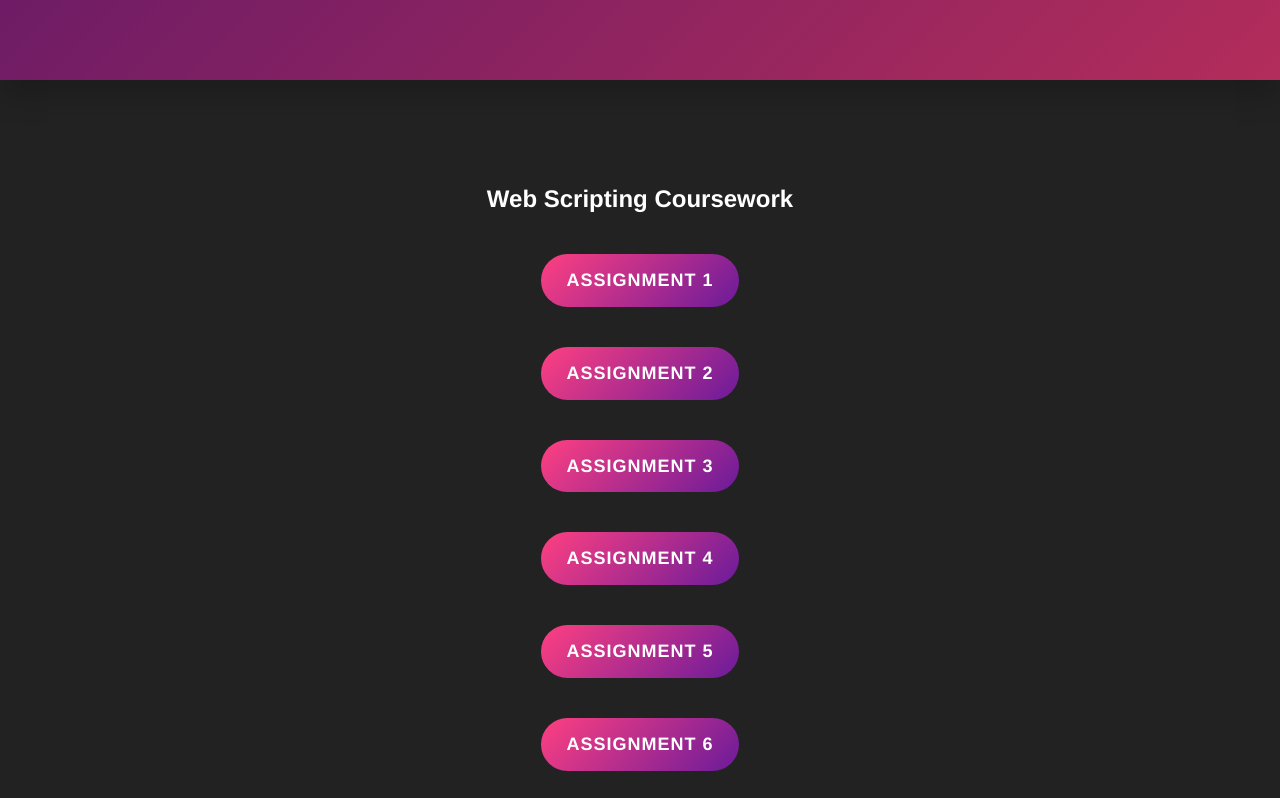
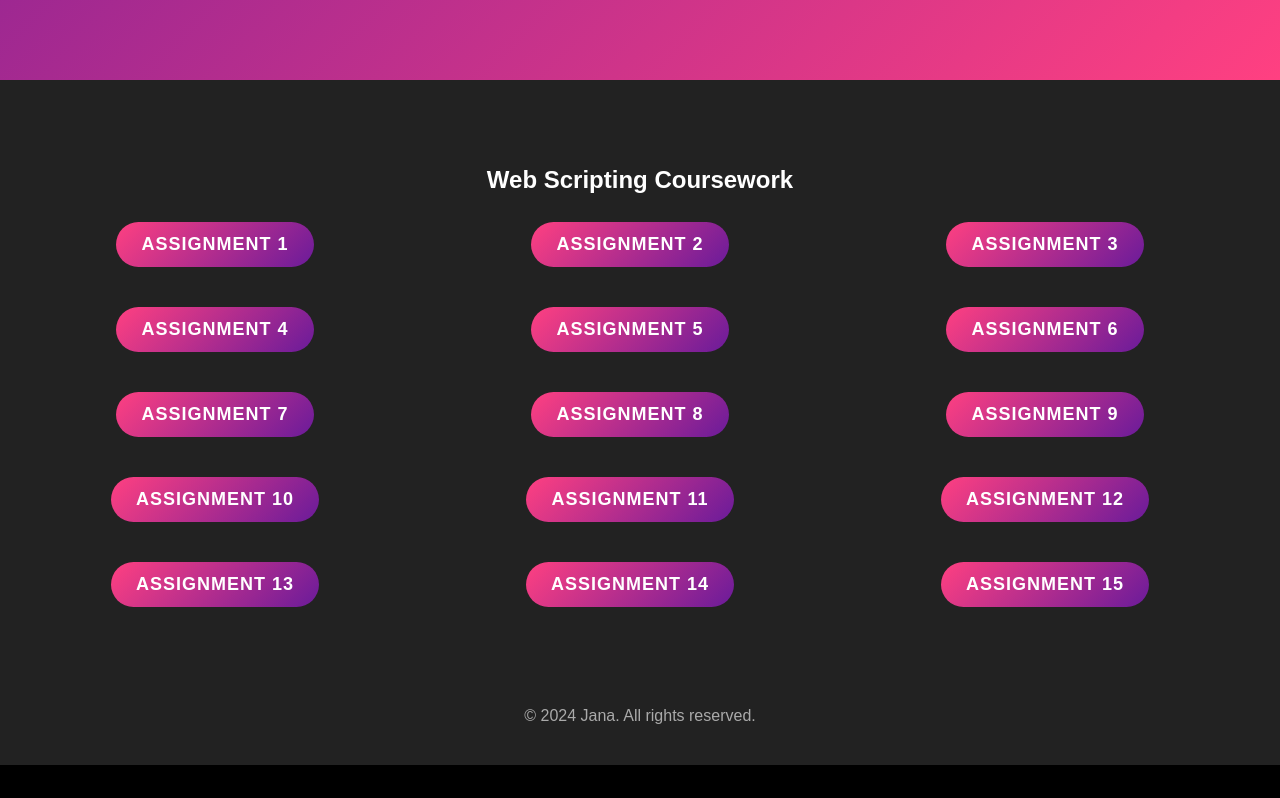
Before and after one commit to janashyti/my-portfolio, a plain HTML site: page programmer.html in a window 1280 px wide. Shown: the part 720-1518 px from the top of the page. After the commit the page ends 1485 px from the top, so only its background shows below. Drawn offline with Linux system fonts and the light colour scheme.

Commit message:
programmer buttons

```diff
--- a/index.css
+++ b/index.css
@@ -454,3 +454,141 @@ footer {
 .project-info .btn:hover {
     background-color: #8e44ad;
 }
+
+
+
+
+
+/* programmer */
+
+
+/* List of assignments */
+.assignments-list {
+    list-style: none;
+    padding: 0;
+    margin: 0;
+    display: flex;
+    flex-direction: column;
+    gap: 20px;
+}
+
+.assignments-list li {
+    width: 100%;
+    max-width: 320px;  /* Limit button width */
+    display: flex;
+    justify-content: center;
+}
+
+/* Stylish buttons for the links */
+.btn {
+    text-decoration: none;
+    color: #fff;
+    background: linear-gradient(135deg, #ff4081, #6a1b9a);  /* Gradient background */
+    padding: 18px 35px;
+    border-radius: 50px;
+    font-weight: 600;
+    font-size: 1.1rem;
+    text-transform: uppercase;
+    letter-spacing: 1px;
+    display: inline-block;
+    text-align: center;
+    position: relative;
+    overflow: hidden;
+    transition: all 0.4s ease;
+    z-index: 1; /* Ensure text stays above background overlay */
+}
+
+/* Create a background overlay effect */
+.btn::before {
+    content: '';
+    position: absolute;
+    top: 0;
+    left: 0;
+    width: 100%;
+    height: 100%;
+    background-color: rgba(0, 0, 0, 0); /* No overlay initially */
+    transition: all 0.4s ease;
+    z-index: -1; /* Keep behind the text */
+}
+
+/* Hover effects - darken background */
+.btn:hover::before {
+    background-color: rgba(0, 0, 0, 0.3); /* Darken the background when hovered */
+}
+
+/* Hover effects - purple text */
+.btn:hover {
+    color: #c992ec; /* Text color becomes purple */
+    box-shadow: 0 0 20px rgba(191, 133, 227, 0.7); /* Glowing purple border */
+    transform: scale(1.05); /* Slightly increase size */
+}
+
+/* Focus effect for accessibility */
+.btn:focus {
+    outline: none;
+    box-shadow: 0 0 10px rgba(155, 77, 202, 0.7); /* Purple focus outline */
+}
+
+/* Footer section (optional) */
+footer {
+    text-align: center;
+    padding: 40px 20px;
+    background-color: #222;
+}
+
+footer p {
+    color: #aaa;
+    font-size: 1rem;
+}
+
+/* Media query for responsiveness */
+@media (max-width: 768px) {
+    .banner h1 {
+        font-size: 3rem;
+    }
+
+    .banner p {
+        font-size: 1.3rem;
+    }
+
+    .btn {
+        font-size: 1rem;
+        padding: 12px 25px;
+    }
+
+    .assignments-list {
+        padding: 10px;
+    }
+}
+
+@media (max-width: 480px) {
+    .banner h1 {
+        font-size: 2.5rem;
+    }
+
+    .btn {
+        font-size: 0.95rem;
+        padding: 10px 20px;
+    }
+}
+
+
+
+
+
+
+  /* Layout for the assignments section */
+.programmer {
+    padding: 20px;
+}
+
+/* Grid layout for assignment buttons (3 columns) */
+.assignments-list {
+    display: grid;
+    grid-template-columns: repeat(3, 1fr); /* 3 columns */
+    gap: 20px;  /* Space between items */
+    list-style-type: none;
+    padding: 20;
+    margin: 30;
+    margin-left: 55px;
+}
--- a/programmer.html
+++ b/programmer.html
@@ -7,7 +7,7 @@
     <meta name="description" content="Programmer Portfolio of Jana, showcasing programming and coding projects.">
     <title>Programmer | Jana's Portfolio</title>
     <link rel="stylesheet" href="index.css">
-    <link rel="stylesheet" href="styles.css">
+
 
     <link rel="stylesheet" href="https://cdnjs.cloudflare.com/ajax/libs/font-awesome/6.0.0-beta3/css/all.min.css">
 
@@ -153,26 +153,25 @@
     <!-- Programmer Section -->
     <section class="programmer" id = "assignments">
         <main >
+            <br><br>
             <h2>Web Scripting Coursework</h2>
             <br>
             <ul class="assignments-list">
                 <li><a href="https://jolly-hill-0f24ef41e.5.azurestaticapps.net/a3.html" class="btn">Assignment 1</a></li>
-                <li><a href="https://jolly-hill-0f24ef41e.5.azurestaticapps.net/a4.html" class="btn">Assignment 2</a></li>
-                <li><a href="https://jolly-hill-0f24ef41e.5.azurestaticapps.net/a5.html" class="btn">Assignment 3</a></li>
-                <li><a href="https://jolly-hill-0f24ef41e.5.azurestaticapps.net/a6.html" class="btn">Assignment 4</a></li>
-                <li><a href="https://jolly-hill-0f24ef41e.5.azurestaticapps.net/a7.html" class="btn">Assignment 5</a></li>
-                <li><a href="https://jolly-hill-0f24ef41e.5.azurestaticapps.net/a8.html" class="btn">Assignment 6</a></li>
-                <li><a href="https://jolly-hill-0f24ef41e.5.azurestaticapps.net/a9.html" class="btn">Assignment 7</a></li>
-                <li><a href="https://jolly-hill-0f24ef41e.5.azurestaticapps.net/a10.html" class="btn">Assignment 8</a></li>
-                <li><a href="https://jolly-hill-0f24ef41e.5.azurestaticapps.net/a12.html" class="btn">Assignment 9</a></li>
-                <li><a href="https://jolly-hill-0f24ef41e.5.azurestaticapps.net/a14.html" class="btn">Assignment 10</a></li>
-                <li><a href="https://jolly-hill-0f24ef41e.5.azurestaticapps.net/a15.html" class="btn">Assignment 11</a></li>
-                <li><a href="https://jolly-hill-0f24ef41e.5.azurestaticapps.net/a16.html" class="btn">Assignment 12</a></li>
-                <li><a href="https://jolly-hill-0f24ef41e.5.azurestaticapps.net/a17.html" class="btn">Assignment 13</a></li>
-                <li><a href="https://jolly-hill-0f24ef41e.5.azurestaticapps.net/a18.html" class="btn">Assignment 14</a></li>
-                <li><a href="https://jolly-hill-0f24ef41e.5.azurestaticapps.net/a19.html" class="btn">Assignment 15</a></li>
-                <li><a href="https://jolly-hill-0f24ef41e.5.azurestaticapps.net/a20.html" class="btn">Assignment 16</a></li>
-                <li><a href="https://jolly-hill-0f24ef41e.5.azurestaticapps.net/a21.html" class="btn">Assignment 17</a></li>
+                <li><a href="https://jolly-hill-0f24ef41e.5.azurestaticapps.net/a5.html" class="btn">Assignment 2</a></li>
+                <li><a href="https://jolly-hill-0f24ef41e.5.azurestaticapps.net/a6.html" class="btn">Assignment 3</a></li>
+                <li><a href="https://jolly-hill-0f24ef41e.5.azurestaticapps.net/a7.html" class="btn">Assignment 4</a></li>
+                <li><a href="https://jolly-hill-0f24ef41e.5.azurestaticapps.net/a8.html" class="btn">Assignment 5</a></li>
+                <li><a href="https://jolly-hill-0f24ef41e.5.azurestaticapps.net/a9.html" class="btn">Assignment 6</a></li>
+                <li><a href="https://jolly-hill-0f24ef41e.5.azurestaticapps.net/a10.html" class="btn">Assignment 7</a></li>
+                <li><a href="https://jolly-hill-0f24ef41e.5.azurestaticapps.net/a14.html" class="btn">Assignment 8</a></li>
+                <li><a href="https://jolly-hill-0f24ef41e.5.azurestaticapps.net/a15.html" class="btn">Assignment 9</a></li>
+                <li><a href="https://jolly-hill-0f24ef41e.5.azurestaticapps.net/a16.html" class="btn">Assignment 10</a></li>
+                <li><a href="https://jolly-hill-0f24ef41e.5.azurestaticapps.net/a17.html" class="btn">Assignment 11</a></li>
+                <li><a href="https://jolly-hill-0f24ef41e.5.azurestaticapps.net/a18.html" class="btn">Assignment 12</a></li>
+                <li><a href="https://jolly-hill-0f24ef41e.5.azurestaticapps.net/a19.html" class="btn">Assignment 13</a></li>
+                <li><a href="https://jolly-hill-0f24ef41e.5.azurestaticapps.net/a20.html" class="btn">Assignment 14</a></li>
+                <li><a href="https://jolly-hill-0f24ef41e.5.azurestaticapps.net/a21.html" class="btn">Assignment 15</a></li>
             </ul>
         </main>
 
@@ -180,7 +179,7 @@
 
     </section>
 
-    <!-- Footer -->
+
     <footer>
         <div class="container">
             <p>&copy; 2024 Jana. All rights reserved.</p>
```
Also changed, not shown: 1 other file.
